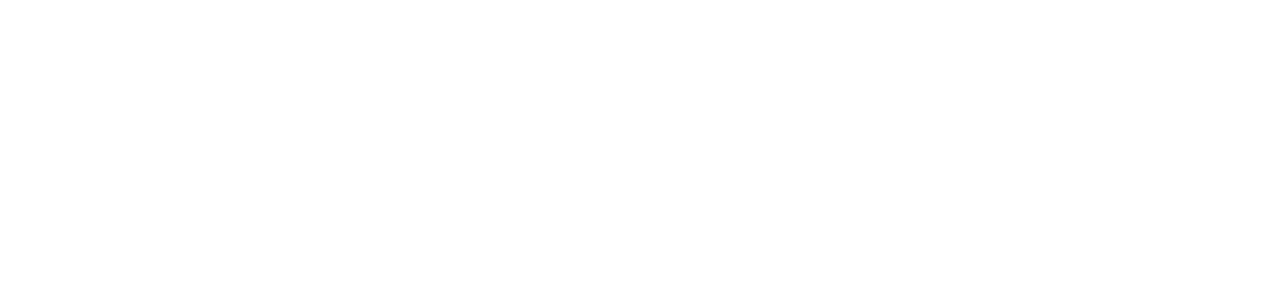
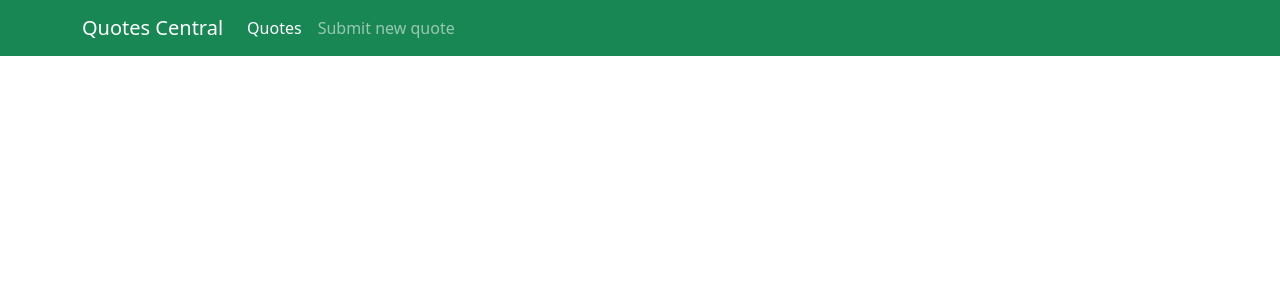
Before and after one commit to MrDenis2024/exam8, a React (Vite) app: page / in a window 1280 px wide. Shown: the top 300 px of the page. Built offline with nearby package versions, Linux system fonts and the light colour scheme.

Commit message:
Создан компонент Toolbar отвечающий за отрисовку меню навигации

```diff
--- a/src/App.tsx
+++ b/src/App.tsx
@@ -1,10 +1,13 @@
 import './App.css';
+import Toolbar from './components/Toolbar/Toolbar';
 
 const App = () => {
 
   return (
     <>
-
+      <header>
+        <Toolbar />
+      </header>
     </>
   );
 };
--- /dev/null
+++ b/src/components/Toolbar/Toolbar.tsx
@@ -0,0 +1,23 @@
+import {NavLink} from 'react-router-dom';
+
+const Toolbar = () => {
+  return (
+    <nav className="navbar navbar-expand-lg navbar-dark bg-success">
+      <div className="container-fluid container">
+        <NavLink to='/' className='navbar-brand'>Quotes Central</NavLink>
+        <div className="collapse navbar-collapse">
+          <ul className="navbar-nav">
+            <li className="nav-item">
+              <NavLink to='/' className='nav-link'>Quotes</NavLink>
+            </li>
+            <li className="nav-item">
+              <NavLink to='/quote/moti' className='nav-link'>Submit new quote</NavLink>
+            </li>
+          </ul>
+        </div>
+      </div>
+    </nav>
+  );
+};
+
+export default Toolbar;
```
